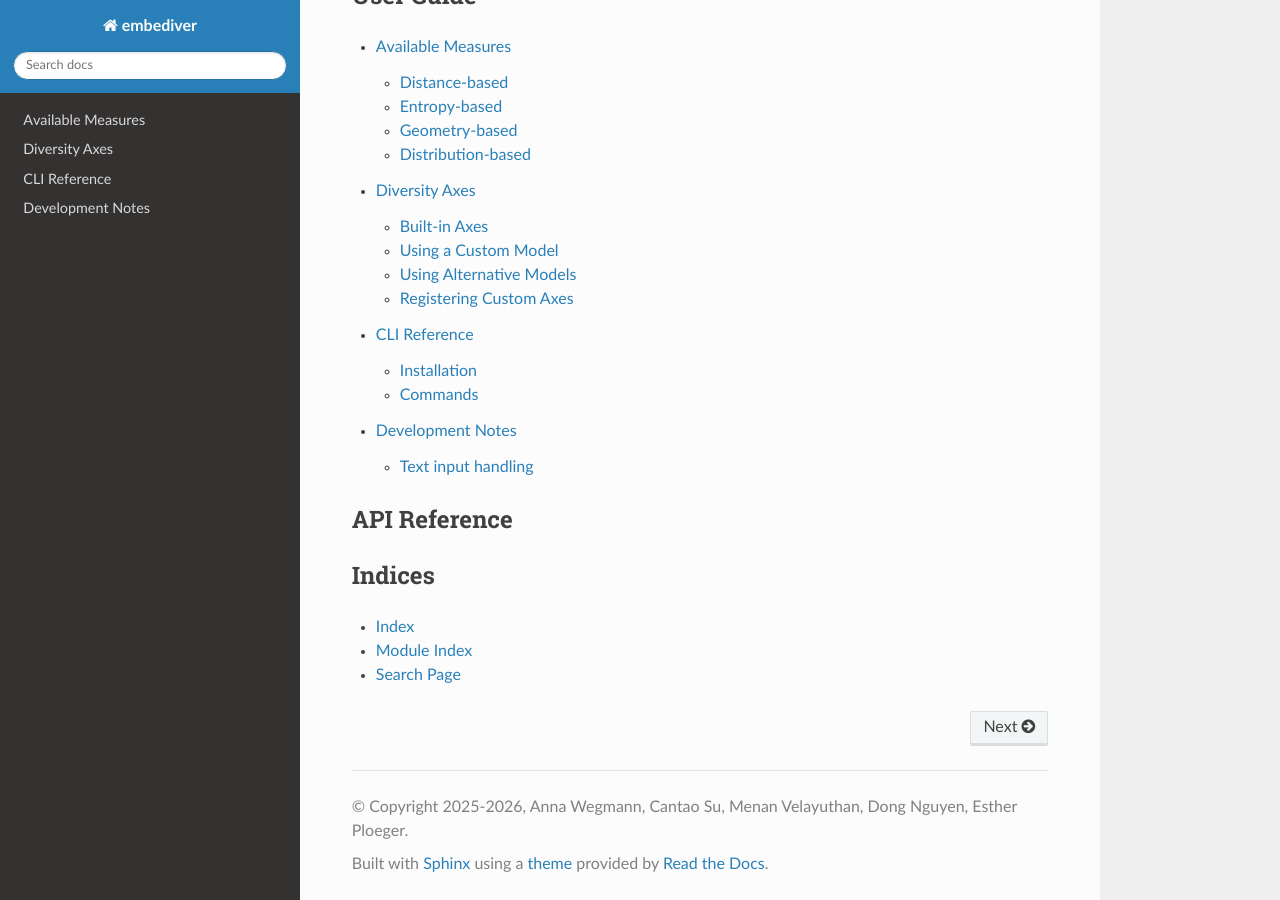
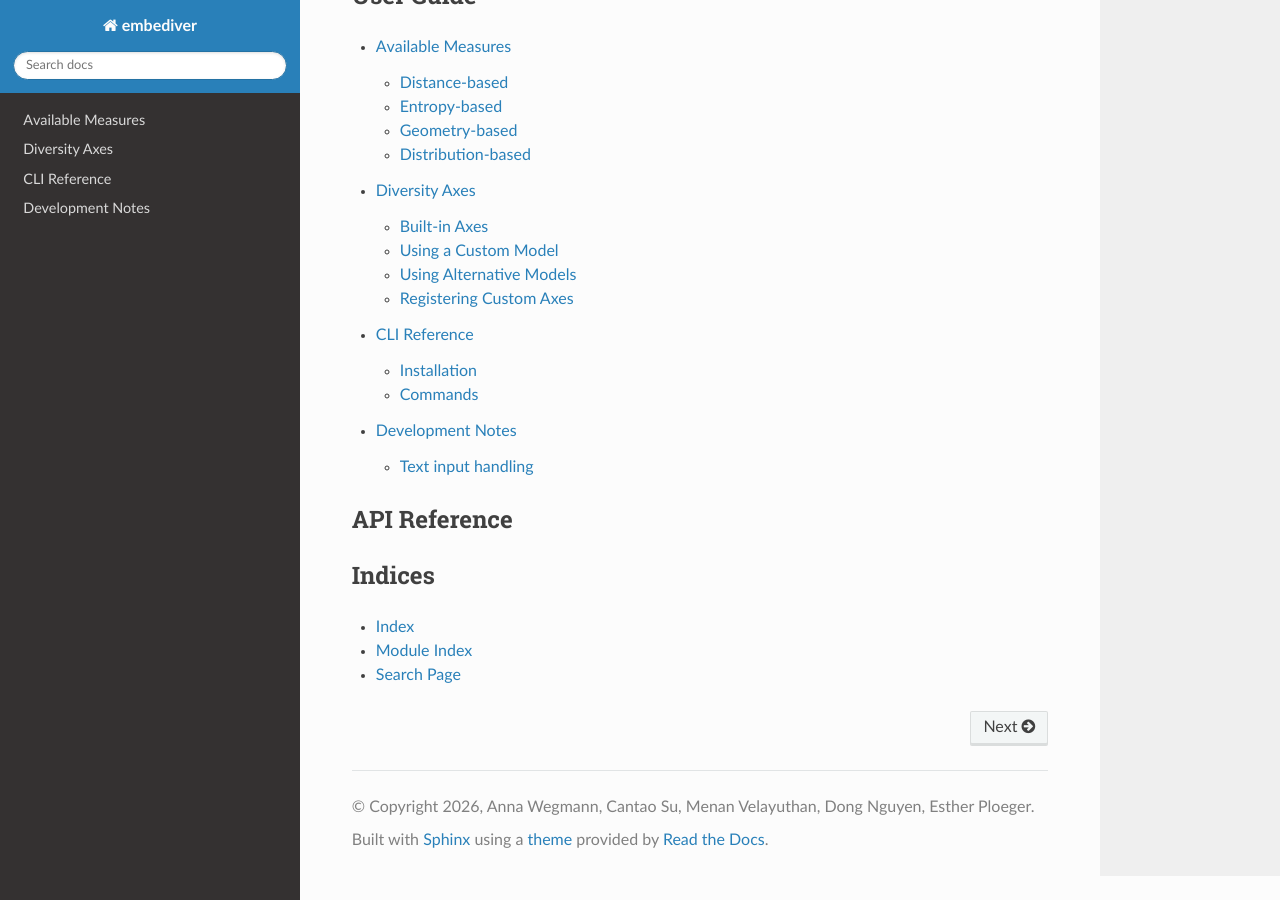
Before and after one commit to nlpsoc/emb-diversity, a Sphinx documentation site: the page built from docs/source/index.md, in a window 1280 px wide and 900 px high, scrolled down 822 px. Built offline with Sphinx 7.4.7 and the Read the Docs theme 3.1.0, drawn with Linux system fonts in a browser that asks for light colours; pages that are not in the unit, such as notebooks, are missing from menus.

Commit message:
update copyright year to 2026
Co-Authored-By: Claude Opus 4.6 (1M context) <noreply@anthropic.com>

```diff
--- a/docs/source/conf.py
+++ b/docs/source/conf.py
@@ -28,7 +28,7 @@ autodoc_mock_imports = [
 # https://www.sphinx-doc.org/en/master/usage/configuration.html#project-information
 
 project = 'embediver'
-copyright = '2025-2026, Anna Wegmann, Cantao Su, Menan Velayuthan, Dong Nguyen, Esther Ploeger'
+copyright = '2026, Anna Wegmann, Cantao Su, Menan Velayuthan, Dong Nguyen, Esther Ploeger'
 author = 'Anna Wegmann, Cantao Su, Menan Velayuthan, Dong Nguyen, Esther Ploeger'
 
 version = '0.1.0'
```
Also changed, not shown: 1 other file.
